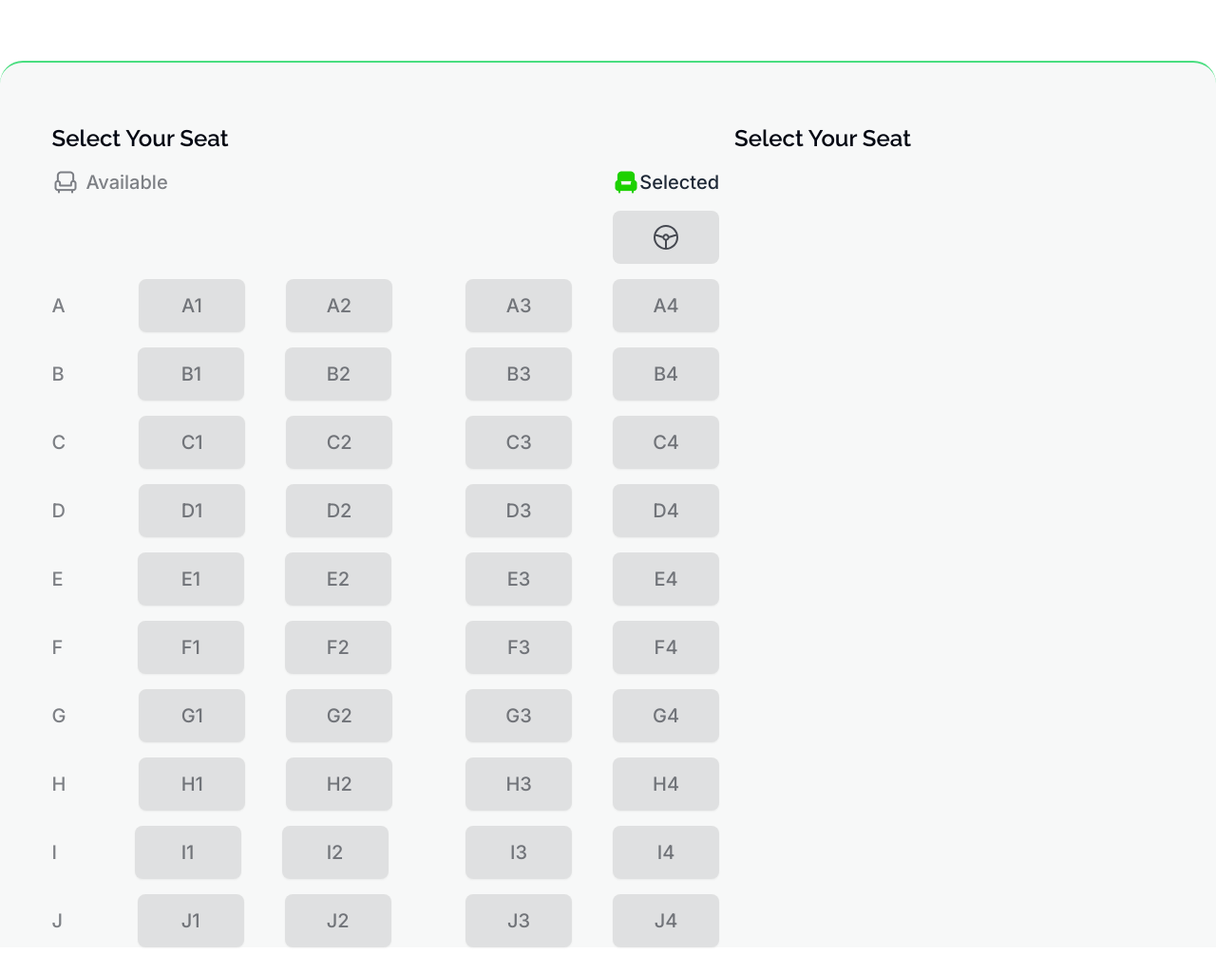
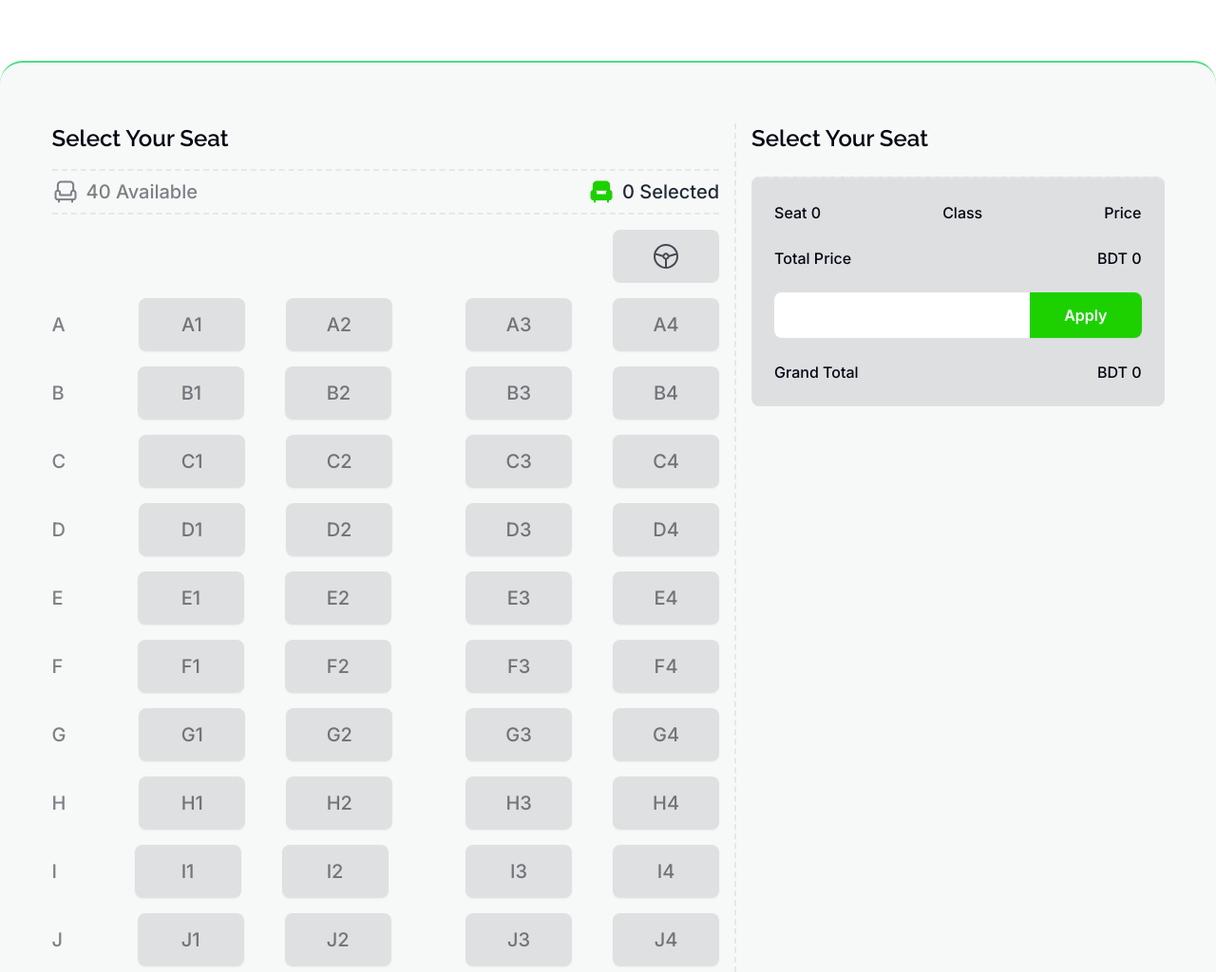
Before and after one commit to Mohammed-Saiful-Islam/B9A5-smart-ticketing, a plain HTML site: page index.html in a window 1280 px wide. Shown: the top 1024 px of the page at 95% size. Drawn offline with nearby package versions, Linux system fonts and the light colour scheme.

Commit message:
incomplete offer apply section added

```diff
--- a/index.html
+++ b/index.html
@@ -245,21 +245,23 @@
             </div>
             <!-- route end -->
             <!-- seat start -->
-            <div class=" max-w-[1171px] px-4 lg:px-0 mx-auto my-2 lg:my-12 lg:flex gap-4">
-                <div class="lg:w-[60%] space-y-4">
+            <div
+                class=" max-w-[1171px] px-4 lg:px-0 mx-auto my-2 lg:my-12 lg:flex lg:gap-4 lg:divide-x-2 lg:divide-dashed">
+                <div class="lg:w-[60%] space-y-4 mb-4">
                     <h2 class="raleway-font text-[#030712] text-2xl font-semibold">Select Your Seat</h2>
-                    <div class="flex justify-between">
+                    <div class="flex justify-between border-t-2 border-b-2 border-dashed py-2">
                         <div class="flex gap-2 items-center"><img src="./images/seat-gray.png" alt="">
-                            <p class="inter-font text-[#03071280] text-xl font-medium">Available</p>
+                            <p class="inter-font text-[#03071280] text-xl font-medium"><span>40</span> Available</p>
                         </div>
-                        <div class="flex"><img src="./images/seat-green-filled.png" alt="">
-                            <p class="inter-font text-xl font-medium">Selected</p>
+                        <div class="flex gap-2 items-center"><img src="./images/seat-green-filled.png" alt="">
+                            <p class="inter-font text-xl font-medium"><span>0</span> Selected</p>
                         </div>
                     </div>
                     <div class="flex justify-end">
                         <div
                             class="w-12 h-9 lg:w-28 lg:h-14 flex items-center justify-center rounded-lg bg-[#03071219]">
-                            <img class="" src="./images/steering-wheel.svg" alt=""></div>
+                            <img class="" src="./images/steering-wheel.svg" alt="">
+                        </div>
                     </div>
                     <div class="flex items-center justify-between">
                         <div>
@@ -433,9 +435,46 @@
                     </div>
                 </div>
 
-                <div>
-                    <h2 class="raleway-font text-[#030712] text-2xl font-semibold">Select Your Seat</h2>
-                    <div></div>
+                <div class="lg:pl-4 lg:flex-1">
+                    <div class="divide-y-2 divide-dashed">
+                        <div>
+                            <h2 class="raleway-font text-[#030712] text-2xl font-semibold">Select Your Seat</h2>
+                        </div>
+                        <div class="bg-[#03071219] mt-3 lg:mt-6 p-3 lg:p-6 space-y-6 rounded-lg">
+                            <div class="flex justify-between">
+                                <div>
+                                    <p class="inter-font text-[#030712] text-base font-medium">Seat <span>0</span></p>
+                                </div>
+                                <div>
+                                    <p class="inter-font text-[#030712] text-base font-medium">Class</p>
+                                </div>
+                                <div>
+                                    <p class="inter-font text-[#030712] text-base font-medium">Price</p>
+                                </div>
+                            </div>
+                            <div class="flex justify-between">
+                                <div>
+                                    <p class="inter-font text-[#030712] text-base font-medium">Total Price</p>
+                                </div>
+                                <div>
+                                    <P class="inter-font text-[#030712] text-base font-medium">BDT <span>0</span></P>
+                                </div>
+                            </div>
+                            <div class="flex items-center justify-center">
+                                <input type="text" class="bg-white text-black lg:text-base lg:py-3 w-3/4 rounded-l-lg">
+                                <button
+                                    class="btn btn-sm lg:btn-md rounded-l-none bg-[#1DD100] lg:px-9 text-white inter-font text-base font-semibold border-none ">Apply</button>
+                            </div>
+                            <div class="flex justify-between">
+                                <div>
+                                    <p class="inter-font text-[#030712] text-base font-medium">Grand Total</p>
+                                </div>
+                                <div>
+                                    <p class="inter-font text-[#030712] text-base font-medium">BDT <span>0</span></p>
+                                </div>
+                            </div>
+                        </div>
+                    </div>
                 </div>
             </div>
             <!-- seat end -->
```
